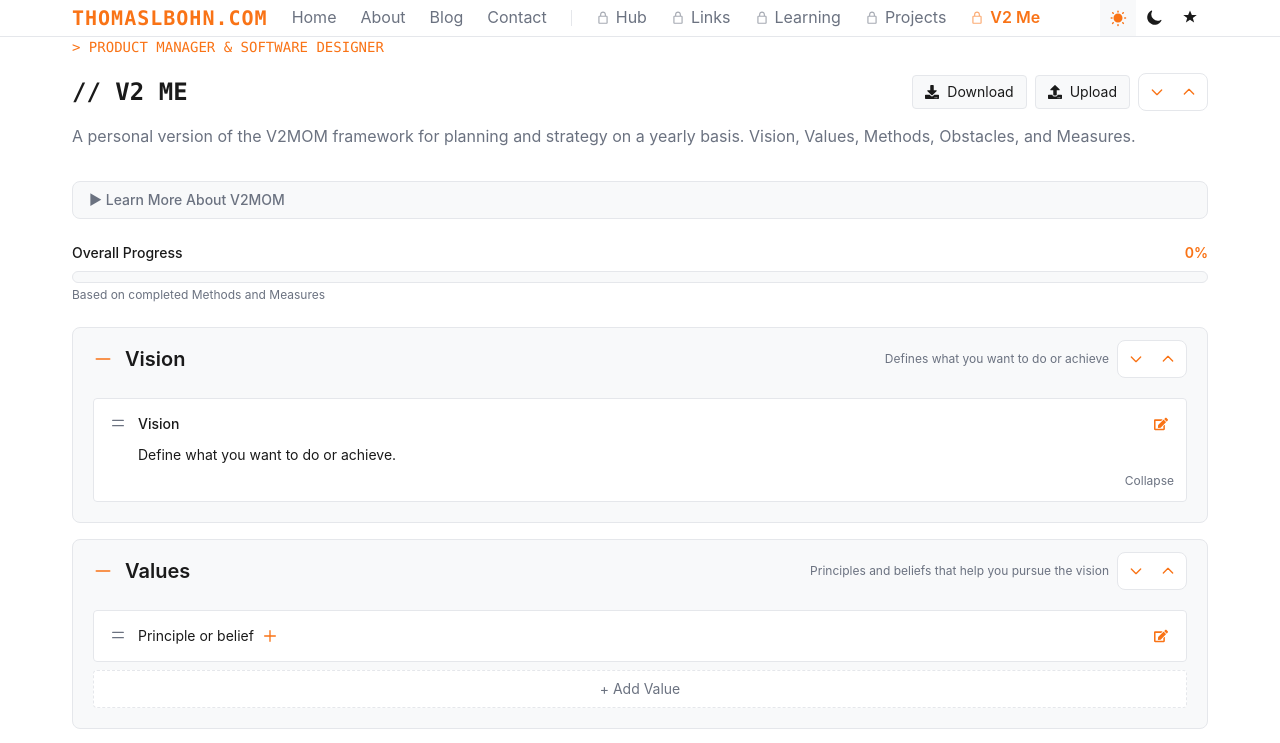
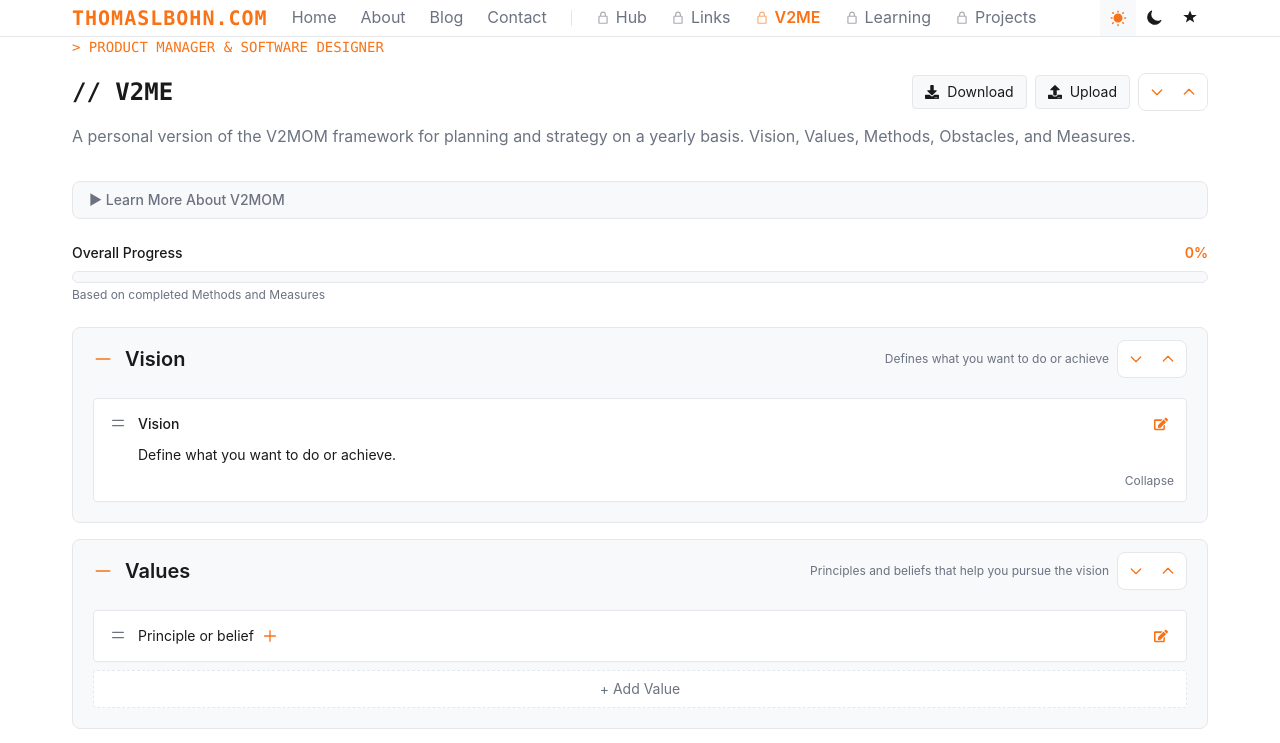
Before and after one commit to TOM-BOHN/tom-bohn.github.io, a Next.js app: page /v2me in a window 1280 px wide. Shown: the top 743 px of the page. Built offline with nearby package versions, Linux system fonts and the light colour scheme.

Commit message:
Update V2ME branding and navigation position
- Change 'V2 Me' to 'V2ME' in navigation label and page title
- Move V2ME tab between Links and Learning in VIP navigation
- Add page metadata to set browser tab title to 'V2ME | Thomas Bohn'
- Update page heading from '// V2 ME' to '// V2ME'

```diff
--- a/app/v2me/page.tsx
+++ b/app/v2me/page.tsx
@@ -1,5 +1,10 @@
+import type { Metadata } from 'next'
 import { getV2Me } from '@/lib/v2me'
 import { V2MePageWrapper } from '@/components/v2me/V2MePageWrapper'
+
+export const metadata: Metadata = {
+  title: 'V2ME | Thomas Bohn',
+}
 
 export default async function V2Me() {
   const v2meData = await getV2Me()
--- a/components/Header.tsx
+++ b/components/Header.tsx
@@ -99,9 +99,9 @@ const publicNavItems = [
 const vipNavItems = [
   { href: '/hub', label: 'Hub' },
   { href: '/links', label: 'Links' },
+  { href: '/v2me', label: 'V2ME' },
   { href: '/certifications', label: 'Learning' },
   { href: '/projects', label: 'Projects' },
-  { href: '/v2me', label: 'V2 Me' },
 ]
 
 // Lock icon component for VIP items
--- a/components/v2me/V2MePageWrapper.tsx
+++ b/components/v2me/V2MePageWrapper.tsx
@@ -127,7 +127,7 @@ export function V2MePageWrapper({ initialData }: V2MePageWrapperProps) {
         <div className="mb-8">
           <p className="text-sm text-accent mb-4 font-mono">{'>'} PRODUCT MANAGER & SOFTWARE DESIGNER</p>
           <div className="flex items-center justify-between mb-3">
-            <h1 className="text-2xl font-semibold text-text-primary font-mono">{'// V2 ME'}</h1>
+            <h1 className="text-2xl font-semibold text-text-primary font-mono">{'// V2ME'}</h1>
             <div className="flex items-center gap-2">
               <DownloadUploadControls
                 onDownload={handleDownload}
```
